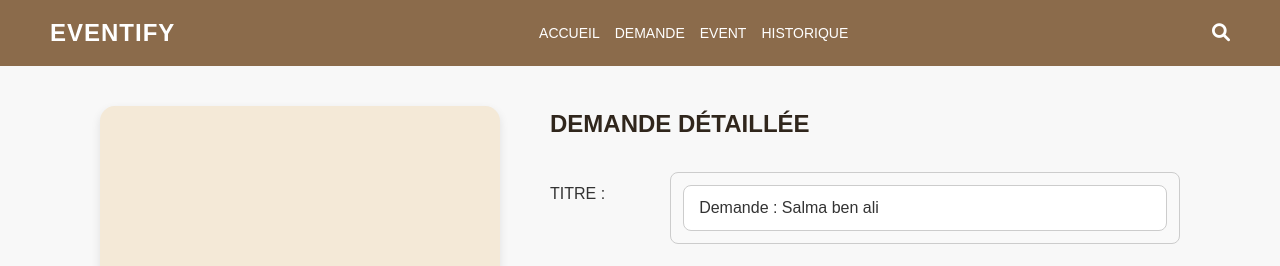
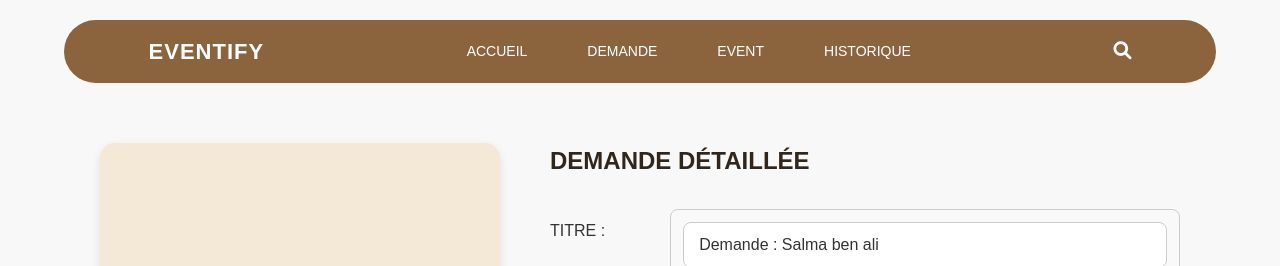
Before and after one commit to azizlaribii/Eventify, a website: page pages/demande_detaillee_Copie.html in a window 1280 px wide. Shown: the top 266 px of the page. Drawn offline with nearby package versions, Linux system fonts and the light colour scheme.

Commit message:
Refactor header section with CSS classes

```diff
--- a/pages/demande_detaillee_Copie.html
+++ b/pages/demande_detaillee_Copie.html
@@ -8,26 +8,56 @@
     <link rel="stylesheet" href="https://cdnjs.cloudflare.com/ajax/libs/font-awesome/6.0.0/css/all.min.css">
     <script src="https://cdn.tailwindcss.com"></script>
     <link rel="stylesheet" href="../css/style.css">
+    <style>
+        /* ================= HEADER ================= */
+        .header-pill {
+            background-color: #8b643e;
+            margin: 20px auto;
+            width: 90%;
+            border-radius: 50px;
+            padding: 15px 30px;
+        }
+
+        .header-content {
+            display: flex;
+            align-items: center;
+            justify-content: space-between;
+        }
+
+        .logo {
+            font-weight: bold;
+            font-size: 22px;
+            color: #fff;
+        }
+
+        .nav-links a {
+            margin: 0 15px;
+            text-decoration: none;
+            color: #fff;
+            font-weight: 500;
+        }
+
+        .search-icon {
+            color: #fff;
+            font-size: 18px;
+            cursor: pointer;
+        }
+    </style>
 </head>
 
 <body class="page-demande-detaillee">
 
     <!-- Header like Profil.html -->
-    <header
-        style="background-color: #8B6B4B; padding: 15px 50px; display: flex; justify-content: space-between; align-items: center; color: white;">
-        <div class="logo" style="font-size: 24px; font-weight: bold;">EVENTIFY</div>
-        <nav style="display: flex; gap: 15px;">
-            <a href="accueil.html"
-                style="color: white; text-decoration: none; font-size: 14px; text-transform: uppercase; font-weight: 500;">ACCUEIL</a>
-            <a href="creer_demande.html"
-                style="color: white; text-decoration: none; font-size: 14px; text-transform: uppercase; font-weight: 500;">DEMANDE</a>
-            <a href="dashboard_event.html"
-                style="color: white; text-decoration: none; font-size: 14px; text-transform: uppercase; font-weight: 500;">EVENT</a>
-            <a href="compte_historique.html"
-                style="color: white; text-decoration: none; font-size: 14px; text-transform: uppercase; font-weight: 500;">HISTORIQUE</a>
-        </nav>
-        <div class="search-icon" style="font-size: 18px; cursor: pointer;">
-            <i class="fas fa-search"></i>
+    <header class="header-pill">
+        <div class="header-content">
+            <div class="logo">EVENTIFY</div>
+            <nav class="nav-links">
+                <a href="accueil.html">ACCUEIL</a>
+                <a href="creer_demande.html">DEMANDE</a>
+                <a href="dashboard_event.html">EVENT</a>
+                <a href="demande_detaillee_Copie.html">HISTORIQUE</a>
+            </nav>
+            <div class="search-icon"><i class="fas fa-search"></i></div>
         </div>
     </header>
 
```
